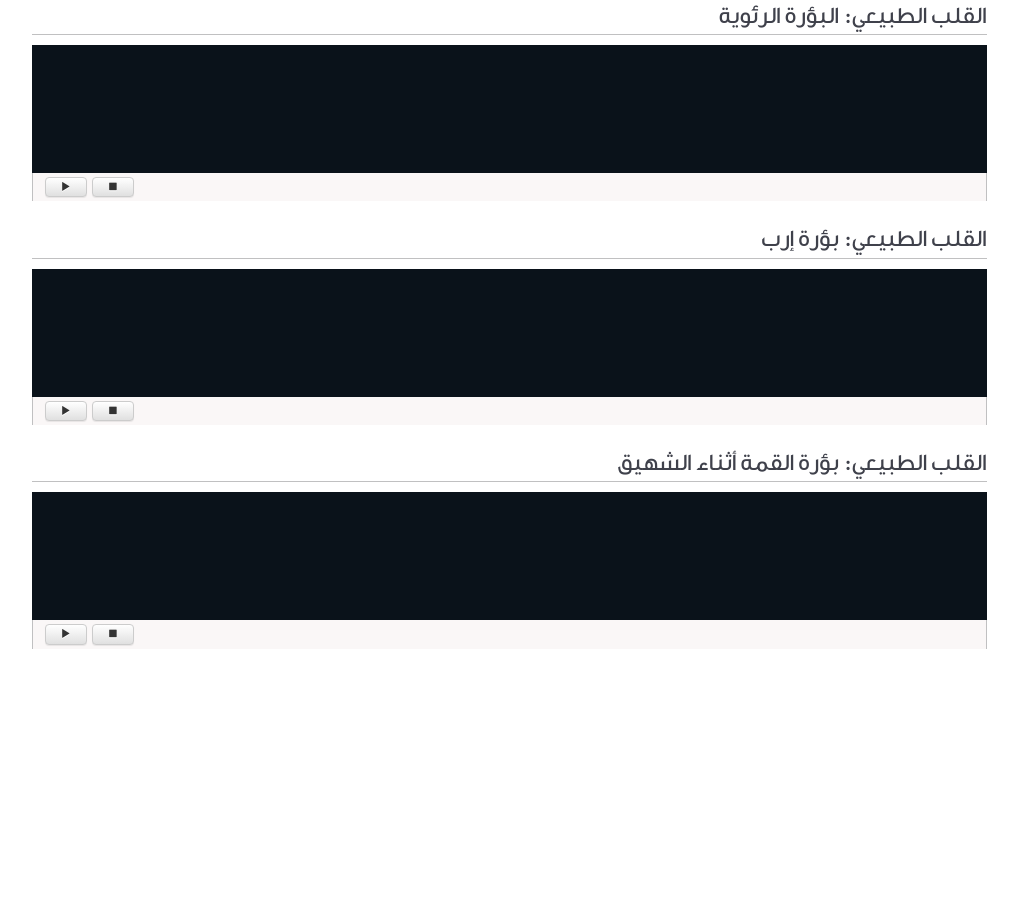
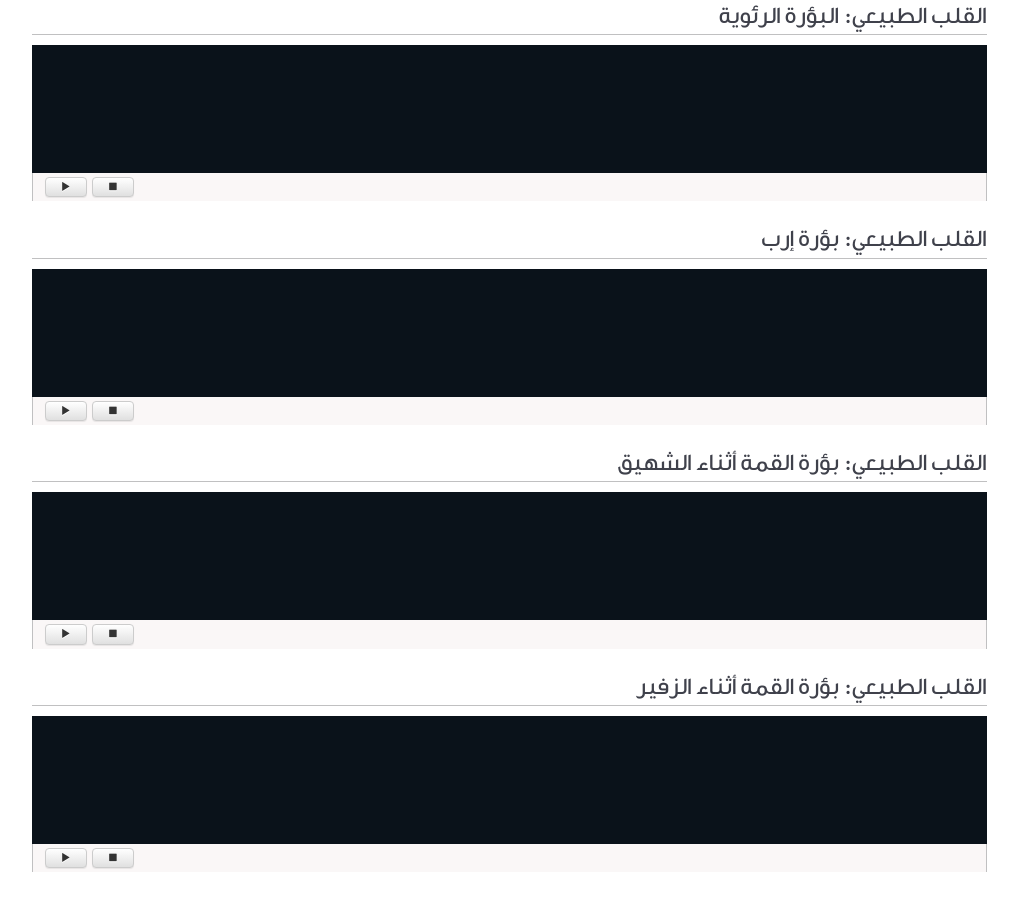
Before and after one commit to msakkal/heartsounds, a plain HTML site: page index.html in a window 1280 px wide. Shown: the part 830-1737 px from the top of the page, without its empty margins (131-1149 px from the left). Before the commit the page ends 1544 px from the top, so only its background shows below. Drawn offline with Linux system fonts and the light colour scheme; no server answers; files whose address does not match are found by name.

```diff
--- a/index.html
+++ b/index.html
@@ -138,6 +138,18 @@
                             </button>
                         </div>
                     </section>
+                    <section>
+                        <h3>القلب الطبيعي: بؤرة القمة أثناء الزفير</h3>
+                        <div id="waveform07" class="waveform"></div>
+                        <div id="waveformControls" class="waveformControls">
+                            <button class="btn btn-default" id="playpause07">
+                                <span id="playpauseicon07" class="glyphicon glyphicon-play"></span>
+                            </button>
+                            <button class="btn btn-default" id="stop07">
+                                <span class="glyphicon glyphicon-stop"></span>
+                            </button>
+                        </div>
+                    </section>
                 </article>
             </div>
             <div class="col-md-1"></div>
--- a/scripts/audioplayer.js
+++ b/scripts/audioplayer.js
@@ -46,8 +46,9 @@
 initPlayer("audio/nh_01_apex.mp3", "02");
 initPlayer("audio/nh_01_aortic.mp3", "03");
 initPlayer("audio/nh_02_pulmonic.mp3", "04");
-initPlayer("audio/nh_01_apex.mp3", "05");
+initPlayer("audio/nh_03_erb.mp3", "05");
 initPlayer("audio/nh_06_apex_insp.mp3", "06");
+initPlayer("audio/nh_06_apex_exp.mp3", "07");
 
 window.onresize = function () {
     var l = players.length;
```
Also changed, not shown: 3 other files.
